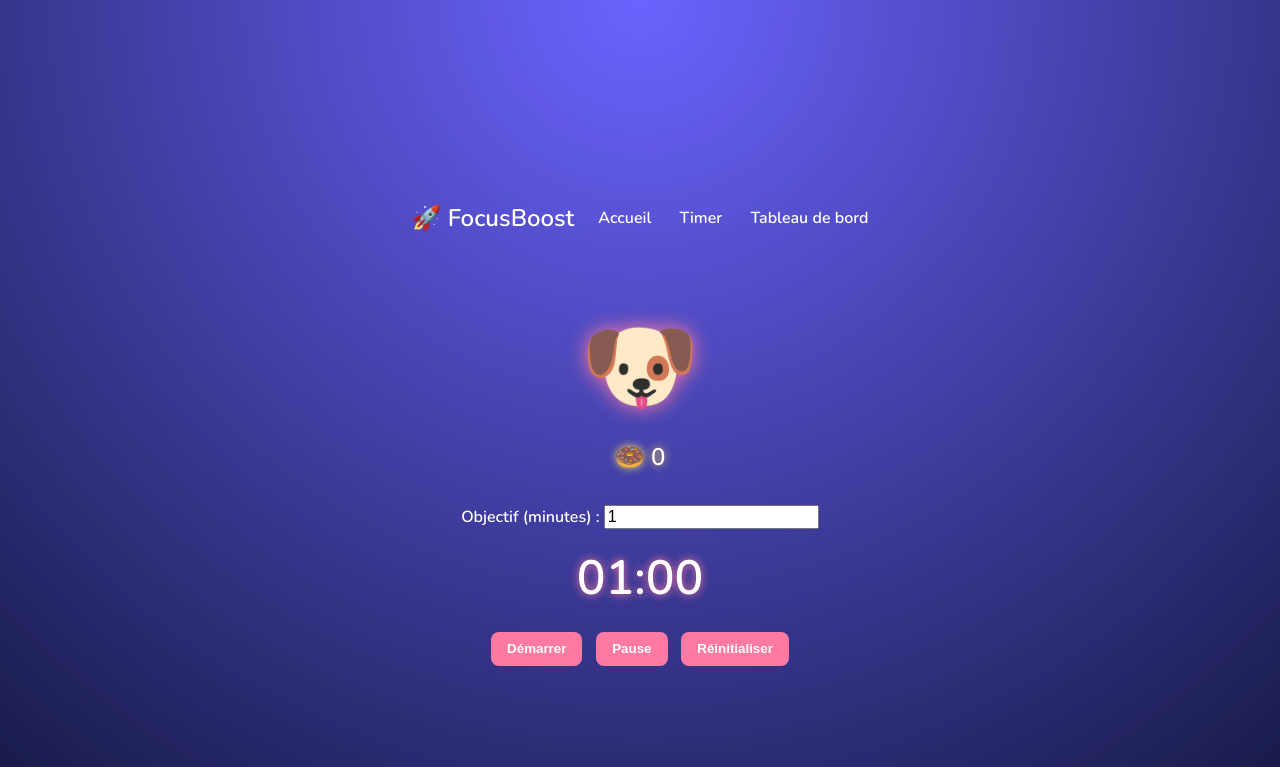
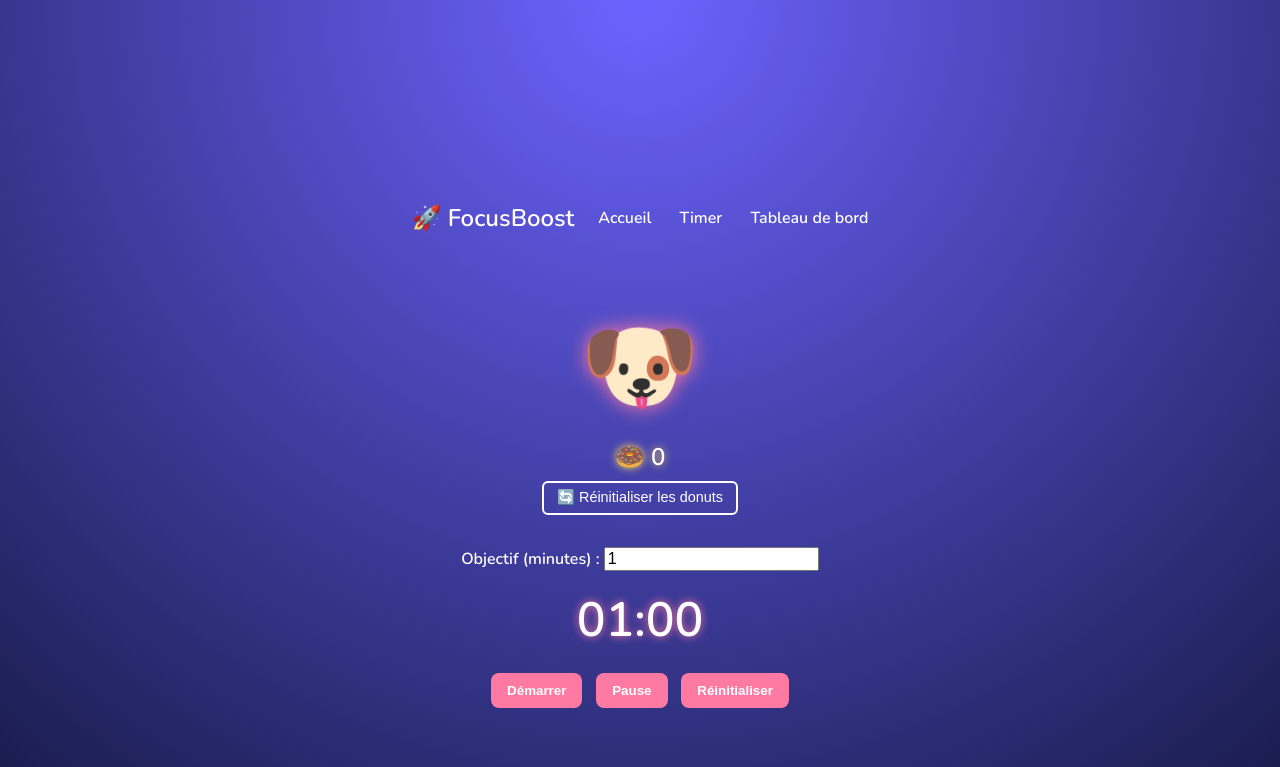
Before and after one commit to Tonny654/Identit-visuelle-maquettes, a plain HTML site: page PG/Timer/index.html in a window 1280 px wide. Shown: the top 767 px of the page. Drawn offline with nearby package versions, Linux system fonts and the light colour scheme.

Commit message:
ajout du bouton réinitialisation des donuts recompenses

```diff
--- a/PG/Timer/index.html
+++ b/PG/Timer/index.html
@@ -23,6 +23,8 @@
     <section class="dog-zone">
       <div id="dog" class="dog">🐶</div>
       <div id="donut-counter">🍩 0</div>
+      <button id="reset-donuts" class="reset-btn">🔄 Réinitialiser les donuts</button>
+
     </section>
 
     <section class="timer-zone">
--- a/PG/Timer/script.js
+++ b/PG/Timer/script.js
@@ -109,3 +109,12 @@ window.addEventListener('load', () => {
     }
   }
 });
+
+// Réinitialisation des donuts
+document.getElementById('reset-donuts').onclick = () => {
+  if (confirm("Es-tu sûr·e de vouloir remettre les donuts à zéro ?")) {
+    localStorage.setItem('focusdog_donuts', 0);
+    donutCounter.textContent = '🍩 0';
+    message.textContent = 'Donuts réinitialisés 🍩';
+  }
+};
--- a/PG/Timer/style.css
+++ b/PG/Timer/style.css
@@ -109,6 +109,23 @@ main {
   }
 }
 
+.reset-btn {
+  margin-top: 0.5rem;
+  padding: 0.4rem 0.8rem;
+  font-size: 0.9rem;
+  background: transparent;
+  border: 2px solid #fff;
+  border-radius: 6px;
+  color: #fff;
+  cursor: pointer;
+  transition: all 0.2s ease;
+}
+
+.reset-btn:hover {
+  background-color: rgba(255, 255, 255, 0.15);
+}
+
+
 /* ----- Responsive Nav ----- */
 .menu-toggle {
   display: none;
```
